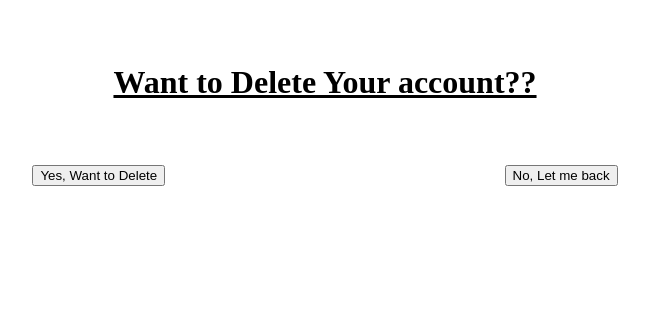
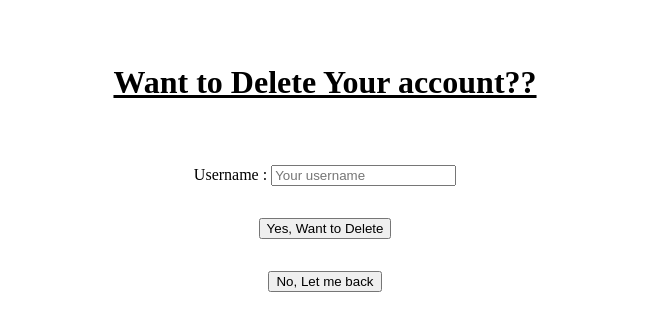
Before and after one commit to PARTHIB-DEB/USER-AUTH, a Django app: template templates/signOut.html in a window 1280 px wide. Shown: the top 331 px of the page, without its empty margins (315-964 px from the left). Run offline with Django 4.2, Linux system fonts and the light colour scheme; the template is opened without the code that fills it, so the values that code supplies are empty.

```diff
--- a/templates/signOut.html
+++ b/templates/signOut.html
@@ -15,6 +15,12 @@
             margin-top:5vw;
             text-decoration: underline;
         }
+        .attr-container {
+        display: flex;
+        flex-direction: column;
+        align-items: center;
+        margin: 0vh 4rem;
+      }
 
         .sout-btn-group{
             display: flex;
@@ -22,9 +28,17 @@
            margin-top: 4rem;
         }
 
-        .detail-submit-btn{
+        .detail-submit-btn , .Back-btn{
             text-decoration: none;
             color: black;
+            margin-top : 2rem;
+        }
+
+        .No-sout{
+          margin-top: 2rem;
+          display: flex;
+          justify-content: center;
+          align-items: center;
         }
 
     </style>
@@ -32,10 +46,25 @@
 <body>
     <div class="Banner">Want to Delete Your account??</div>
     <div class="sout-btn-group">
-        <button type="submit"><a href="/" class="detail-submit-btn">Yes, Want to Delete</a></button>
+      <form method="post" enctype="multipart/form-data">
+        {% csrf_token %}
+      <div class="attr-container">
+        <div class="user-name" id="container-same">
+          <label for="username" name="username" class="username">Username :
+          </label>
+          <input
+            type="text"
+            name="username"
+            class="username"
+            placeholder="Your username"
+          />
+        </div>
+        <button type="submit" class="detail-submit-btn">Yes, Want to Delete</button>
         {% comment "FLASH MESSAGE" %}{% endcomment %}
-        <button type="submit"><a href="/" class="detail-submit-btn">No, Let me back</a></button>
-    </div>
+      </div>
+    </form>
+  </div>
+  <div class="No-sout"><button type="submit"><a href="/" class="Back-btn">No, Let me back</a></button></div>
 
 </body>
 </html>
```
Also changed, not shown: APP/forms.py (+0 -11 lines), APP/views.py (+15 -3 lines), templates/rootPage.html (+23 -1 lines).
